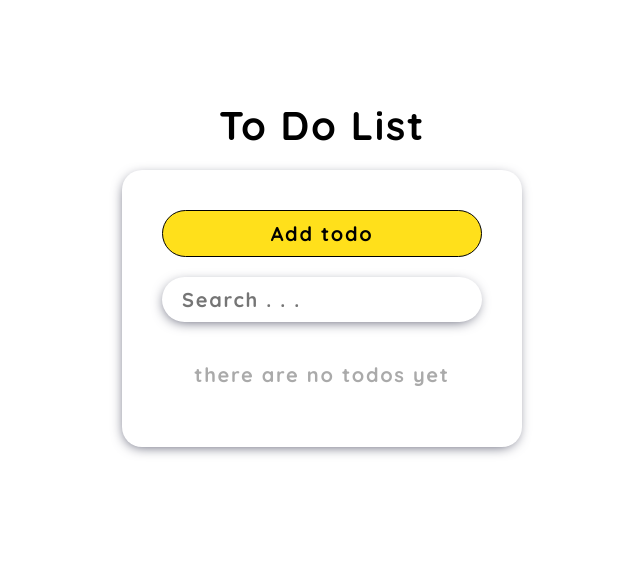
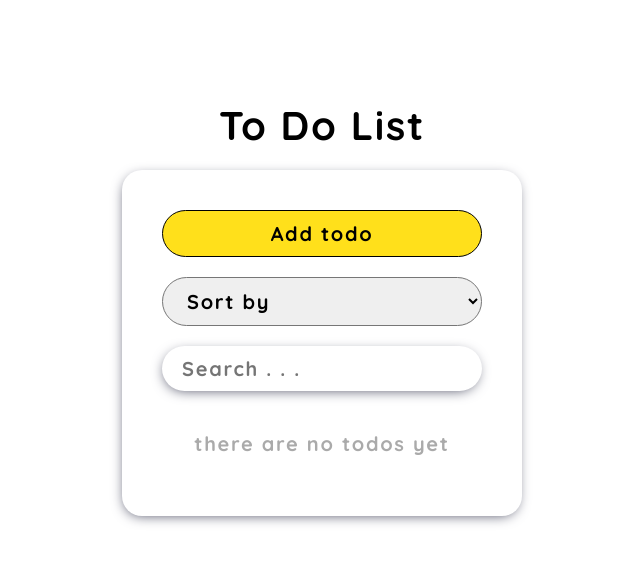
Before and after one commit to Dragodui/to-do-list-on-react, a React (Create React App) app: page / in a window 1280 px wide. Shown: the top 562 px of the page, without its empty margins (318-958 px from the left). Built offline with nearby package versions, Linux system fonts and the light colour scheme; a web font is replaced by a local one.

Commit message:
Add sorting

```diff
--- a/src/components/App.tsx
+++ b/src/components/App.tsx
@@ -1,4 +1,4 @@
-import React, {useEffect} from 'react';
+import React, {useEffect, useLayoutEffect} from 'react';
 import {useState} from "react";
 import {IChosenItem, IDeletedItem, ITodo} from "../types/data";
 import ToDoList from "./ToDoList";
@@ -12,12 +12,15 @@ import Search from "./Search";
 const App: React.FC = () => {
 
     const [uncompletedTodos, setUncompletedTodos] = useState<ITodo[]>([]);
+    const [filteredUncompletedTodos, setFilteredUncompletedTodos] = useState<ITodo[]>([]);
+    const [filteredCompletedTodos, setFilteredCompletedTodos] = useState<ITodo[]>([]);
     const [isModalOpened, setIsModalOpened] = useState<boolean>(false);
     const [completedTodos, setCompletedTodos] = useState<ITodo[]>([]);
     const [isDeleteModalOpened, setIsDeleteModalOpened] = useState<boolean>(false);
     const [deletedItem, setDeletedItem] = useState<IDeletedItem>({id: 1, complete: false});
     const [searchTerm, setSearchTerm] = useState<string>('');
     const [priority, setPriority] = useState<number>(0);
+    const [sortingMethod, setSortingMethod] = useState<string>("default");
     const [chosen, setChosen] = useState<IChosenItem[]>([
         { id: 0, chosen: false },
         { id: 1, chosen: false },
@@ -25,11 +28,11 @@ const App: React.FC = () => {
     ]);
 
     useEffect(() => {
-        const savedUncompletedTodos = localStorage.getItem('uncompletedTodos');
-        const savedCompletedTodos = localStorage.getItem('completedTodos');
+        const savedUncompletedTodos = JSON.parse(localStorage.getItem('uncompletedTodos') || "[]");
+        const savedCompletedTodos = JSON.parse(localStorage.getItem('completedTodos') || "[]");
 
-        if (savedUncompletedTodos) setUncompletedTodos(JSON.parse(savedUncompletedTodos));
-        if (savedCompletedTodos) setCompletedTodos(JSON.parse(savedCompletedTodos));
+        setUncompletedTodos(savedUncompletedTodos);
+        setCompletedTodos(savedCompletedTodos);
     }, []);
 
     useEffect(() => {
@@ -39,6 +42,28 @@ const App: React.FC = () => {
     useEffect(() => {
         localStorage.setItem('completedTodos', JSON.stringify(completedTodos));
     }, [completedTodos]);
+
+    useEffect(() => {
+        if (uncompletedTodos.length && filteredUncompletedTodos.length) {
+            const sortedTodos = [...filteredUncompletedTodos].sort((a, b) => {
+                switch (sortingMethod) {
+                    case "name":
+                        return a.title.localeCompare(b.title);
+                    case "description":
+                        return a.note.localeCompare(b.note);
+                    case "priority":
+                        return a.priority - b.priority;
+                    case "default":
+                        return 0;
+                    default:
+                        return 0;
+                }
+            });
+            setFilteredUncompletedTodos(sortedTodos);
+        }
+    }, [sortingMethod, uncompletedTodos, filteredUncompletedTodos]);
+
+
 
     const toggleTodo = (id: number): void => {
         const todoToToggle = uncompletedTodos.find(todo => todo.id === id) || completedTodos.find(todo => todo.id === id);
@@ -89,13 +114,16 @@ const App: React.FC = () => {
         setPriority(index + 1);
     };
 
-    const filteredUncompletedTodos: ITodo[] =
-        uncompletedTodos.filter(todo =>
-            todo.title.toLowerCase().includes(searchTerm) || todo.note.toLowerCase().includes(searchTerm));
+    useEffect(() => {
+        setFilteredUncompletedTodos(
+            uncompletedTodos.filter(todo =>
+                todo.title.toLowerCase().includes(searchTerm.toLowerCase()) || todo.note.toLowerCase().includes(searchTerm.toLowerCase())));
 
-    const filteredCompletedTodos: ITodo[] =
-        completedTodos.filter(todo =>
-            todo.title.toLowerCase().includes(searchTerm) || todo.note.toLowerCase().includes(searchTerm));
+        setFilteredCompletedTodos(
+            completedTodos.filter(todo =>
+                todo.title.toLowerCase().includes(searchTerm.toLowerCase()) || todo.note.toLowerCase().includes(searchTerm.toLowerCase())));
+
+    }, [uncompletedTodos, completedTodos, searchTerm]);
 
     return (
         <div className="App">
@@ -124,6 +152,12 @@ const App: React.FC = () => {
                     />
                     <div className="todo__panel">
                         <Button onClick={openModal}>Add todo</Button>
+                        <select className="todo__sort" onChange={e => setSortingMethod(e.target.value)}>
+                            <option value="default">Sort by</option>
+                            <option value="name">name</option>
+                            <option value="description">description</option>
+                            <option value="priority">priority</option>
+                        </select>
                         <Search setSearch={setSearch}/>
                     </div>
                     {
--- a/src/components/UI/Button/Button.module.css
+++ b/src/components/UI/Button/Button.module.css
@@ -13,5 +13,3 @@
 .button:active {
   transform: translateY(-5px);
 }
-
-/*# sourceMappingURL=Button.module.css.map */
--- a/src/components/UI/Input/Input.module.css
+++ b/src/components/UI/Input/Input.module.css
@@ -6,5 +6,3 @@
   box-shadow: -1px 3px 13px -4px rgb(66, 68, 90);
   font-size: 20px;
 }
-
-/*# sourceMappingURL=Input.module.css.map */
--- a/src/components/UI/Modal/Modal.module.css
+++ b/src/components/UI/Modal/Modal.module.css
@@ -1,5 +1,5 @@
 .wrapper {
-  position: absolute;
+  position: fixed;
   top: 0;
   bottom: 0;
   right: 0;
@@ -64,5 +64,3 @@
     padding: 20px 30px;
   }
 }
-
-/*# sourceMappingURL=Modal.module.css.map */
--- a/src/components/UI/Modal/Modal.module.scss
+++ b/src/components/UI/Modal/Modal.module.scss
@@ -1,5 +1,5 @@
 .wrapper {
-  position: absolute;
+  position: fixed;
   top: 0;
   bottom: 0;
   right: 0;
--- a/src/components/UI/PriorityChoosing/PriorityChoosing.module.css
+++ b/src/components/UI/PriorityChoosing/PriorityChoosing.module.css
@@ -26,5 +26,3 @@
 .priority__chosen {
   border: 2px solid black;
 }
-
-/*# sourceMappingURL=PriorityChoosing.module.css.map */
--- a/src/components/UI/TextArea/TextArea.module.css
+++ b/src/components/UI/TextArea/TextArea.module.css
@@ -9,5 +9,3 @@
   width: 100%;
   height: 200px;
 }
-
-/*# sourceMappingURL=TextArea.module.css.map */
--- a/src/styles/style.css
+++ b/src/styles/style.css
@@ -181,6 +181,15 @@ html, body {
   border-radius: 20px;
   min-width: 400px;
 }
+.todo__sort {
+  font-size: 20px;
+  color: black;
+  padding: 10px 20px;
+  border-radius: 25px;
+  cursor: pointer;
+  font-weight: 700;
+  transition: 0.3s ease all;
+}
 .todo__panel {
   display: flex;
   flex-direction: column;
@@ -282,5 +291,3 @@ html, body {
     padding: 10px 20px;
   }
 }
-
-/*# sourceMappingURL=style.css.map */
--- a/src/styles/style.scss
+++ b/src/styles/style.scss
@@ -175,7 +175,15 @@ html, body {
     padding: 40px;
     border-radius: 20px;
     min-width: 400px;
-
+  }
+  &__sort {
+    font-size: 20px;
+    color: black;
+    padding: 10px 20px;
+    border-radius: 25px;
+    cursor:pointer;
+    font-weight: 700;
+    transition: .3s ease all;
   }
   &__panel {
     display: flex;
```
Also changed, not shown: 1 other file (tests, documents, lock files or other folders).
